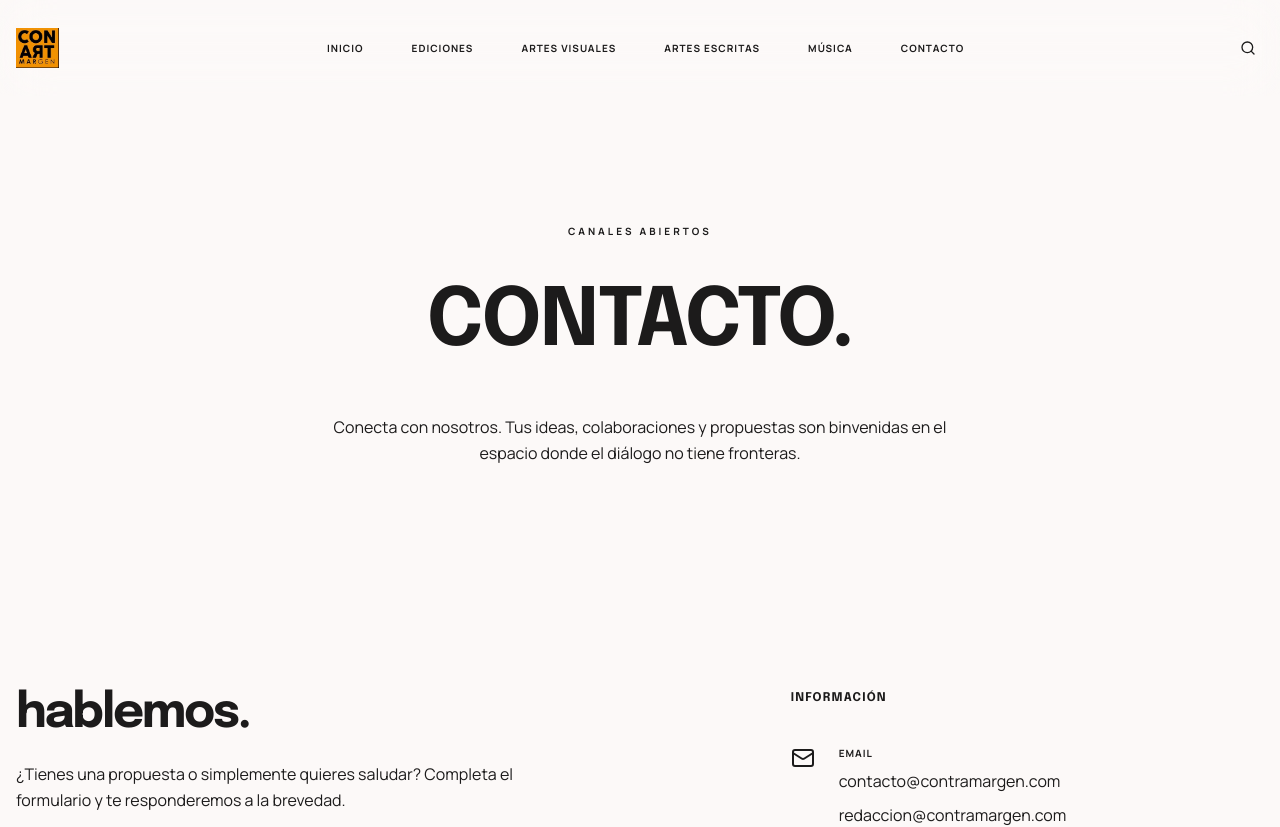
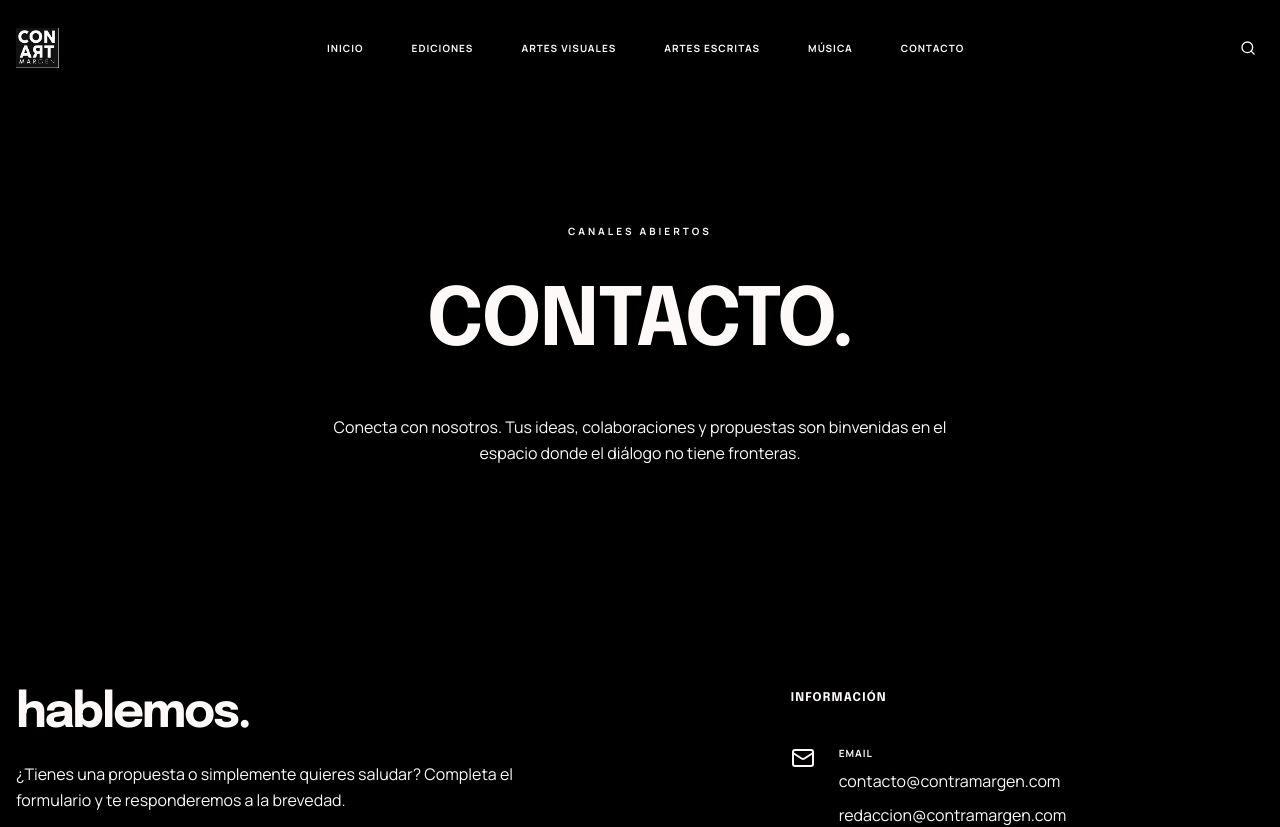
Before and after one commit to Juanhoy/ContraMargen, a React (Vite) app: page /contacto in a window 1280 px wide. Shown: the top 827 px of the page. Built offline with nearby package versions, Linux system fonts and the light colour scheme; a web font is replaced by a local one.

Commit message:
Add files via upload

```diff
--- a/src/app/components/Header.tsx
+++ b/src/app/components/Header.tsx
@@ -25,7 +25,7 @@ export function Header() {
             <img
               src={logo}
               alt="Contra Margen Logo"
-              className="h-10 w-auto object-contain"
+              className="h-10 w-auto object-contain grayscale invert brightness-200"
             />
           </Link>
 
--- a/src/app/pages/Home.tsx
+++ b/src/app/pages/Home.tsx
@@ -36,7 +36,7 @@ export default function Home() {
         <div className="container mx-auto">
           <div className="max-w-5xl">
             <span className="uppercase tracking-[0.3em] text-[10px] font-bold text-primary mb-6 block">
-              Curada Colección • Vol. 12
+              Curada Colección • Vol. 02
             </span>
             <h1 className="display-lg mb-8 text-foreground leading-[0.85]">
               LA GALERÍA <br /> <span className="text-primary-container">VIVIENTE.</span>
--- a/src/app/pages/Publicaciones.tsx
+++ b/src/app/pages/Publicaciones.tsx
@@ -4,36 +4,20 @@ import { ImageWithFallback } from '../components/figma/ImageWithFallback';
 export default function Publicaciones() {
   const publications = [
     {
-      id: 12,
-      title: 'CONTRA MARGEN VOL. 12',
+      id: 2,
+      title: 'CONTRA MARGEN VOL. 02',
       subtitle: 'FRONTERAS DEL ARTE CONTEMPORÁNEO',
       date: 'MARZO 2026',
       cover: 'https://images.unsplash.com/photo-1721491702252-dafcd4169a51?crop=entropy&cs=tinysrgb&fit=max&fm=jpg&ixid=M3w3Nzg4Nzd8MHwxfHNlYXJjaHwxfHxhcnQlMjBtYWdhemluZSUyMHB1YmxpY2F0aW9uJTIwbGF5b3V0fGVufDF8fHx8MTc3NTM0NTMyNnww&ixlib=rb-4.1.0&q=80&w=1080',
       description: 'Esta edición explora las fronteras entre lo físico y lo digital, lo real y lo imaginado en la era post-pantalla.',
     },
     {
-      id: 11,
-      title: 'CONTRA MARGEN VOL. 11',
+      id: 1,
+      title: 'CONTRA MARGEN VOL. 01',
       subtitle: 'VOCES EMERGENTES',
       date: 'ENERO 2026',
       cover: 'https://images.unsplash.com/photo-1773799038951-5c0f777246b9?crop=entropy&cs=tinysrgb&fit=max&fm=jpg&ixid=M3w3Nzg4Nzd8MHwxfHNlYXJjaHwxfHxtb2Rlcm4lMjBzY3VscHR1cmUlMjBpbnN0YWxsYXRpb24lMjBhcnR8ZW58MXx8fHwxNzc1MzQ1MzI2fDA&ixlib=rb-4.1.0&q=80&w=1080',
       description: 'Un especial dedicado a los artistas que están redefiniendo el panorama cultural desde la periferia.',
-    },
-    {
-      id: 3,
-      title: 'Contra Margen Vol. 10',
-      subtitle: 'Arte Urbano y Espacio Público',
-      date: 'Noviembre 2025',
-      cover: 'https://images.unsplash.com/photo-1695221605217-171ebd060159?crop=entropy&cs=tinysrgb&fit=max&fm=jpg&ixid=M3w3Nzg4Nzd8MHwxfHNlYXJjaHwxfHxzdHJlZXQlMjBhcnQlMjBncmFmZml0aSUyMHVyYmFufGVufDF8fHx8MTc3NTIzNTkxN3ww&ixlib=rb-4.1.0&q=80&w=1080',
-      description: 'Investigamos la transformación de las ciudades a través de intervenciones artísticas.',
-    },
-    {
-      id: 4,
-      title: 'Contra Margen Vol. 9',
-      subtitle: 'Fotografía y Memoria',
-      date: 'Septiembre 2025',
-      cover: 'https://images.unsplash.com/photo-1612718115067-8f92930ce598?crop=entropy&cs=tinysrgb&fit=max&fm=jpg&ixid=M3w3Nzg4Nzd8MHwxfHNlYXJjaHwxfHxwaG90b2dyYXBoeSUyMGV4aGliaXRpb24lMjBibGFjayUyMHdoaXRlfGVufDF8fHx8MTc3NTM0NTMyN3ww&ixlib=rb-4.1.0&q=80&w=1080',
-      description: 'Un análisis profundo sobre el papel de la fotografía en la construcción de la memoria colectiva.',
     },
   ];
 
@@ -72,10 +56,8 @@ export default function Publicaciones() {
                       alt={pub.title}
                       className="w-full h-full object-cover group-hover:scale-105 transition-transform duration-500"
                     />
-                    <div className="absolute top-4 right-4 bg-white/90 backdrop-blur-sm px-3 py-1 rounded-full">
-                      <span
-                        className="text-sm text-[#212121] font-['Manrope',sans-serif]"
-                      >
+                    <div className="absolute top-4 right-4 bg-primary px-3 py-1">
+                      <span className="text-[10px] uppercase font-bold text-on-primary tracking-widest">
                         Vol. {pub.id}
                       </span>
                     </div>
--- a/src/styles/theme.css
+++ b/src/styles/theme.css
@@ -1,28 +1,41 @@
 @custom-variant dark (&:is(.dark *));
 
 :root {
-  --font-size: 16px;
-  --background: #fcf9f8;
-  --foreground: #1c1b1b;
-  --surface: #fcf9f8;
-  --surface-container-low: #f6f3f2;
-  --surface-container: #f0edec;
-  --surface-container-high: #e9e5e3;
-  --surface-container-lowest: #ffffff;
-  --surface-variant: rgba(252, 249, 248, 0.6);
+  --foreground: #FCF9F8;
+  --background: #000000;
 
-  --primary: #8a5100;
-  --primary-container: #ef8f00;
-  --on-primary: #ffffff;
+  --primary: #EF8F00;
+  --on-primary: #000000;
+  --primary-container: #EF8F00;
+  --on-primary-container: #000000;
 
-  --secondary: #9c6d3c;
-  --muted: #f6f3f2;
-  --muted-foreground: #877362;
+  --secondary: #2A2118;
+  --on-secondary: #EBE0D1;
+  --secondary-container: #4D3D2D;
+  --on-secondary-container: #FFDCC0;
 
-  --outline: #877362;
-  --outline-variant: rgba(218, 194, 174, 0.2);
+  --tertiary: #A68E74;
+  --on-tertiary: #000000;
 
-  --radius: 0px;
+  --error: #FFB4AB;
+  --on-error: #690005;
+
+  --surface: #000000;
+  --on-surface: #FCF9F8;
+  --surface-variant: #2D2621;
+  --on-surface-variant: #D0C4BB;
+
+  --surface-container-lowest: #0A0A0A;
+  --surface-container-low: #121212;
+  --surface-container: #1C1C1C;
+  --surface-container-high: #262626;
+  --surface-container-highest: #333333;
+
+  --outline: #998E84;
+  --outline-variant: #4D443D;
+
+  --inverse-surface: #FCF9F8;
+  --inverse-on-surface: #121212;
   --font-weight-medium: 500;
   --font-weight-normal: 400;
   --font-weight-bold: 700;
```
